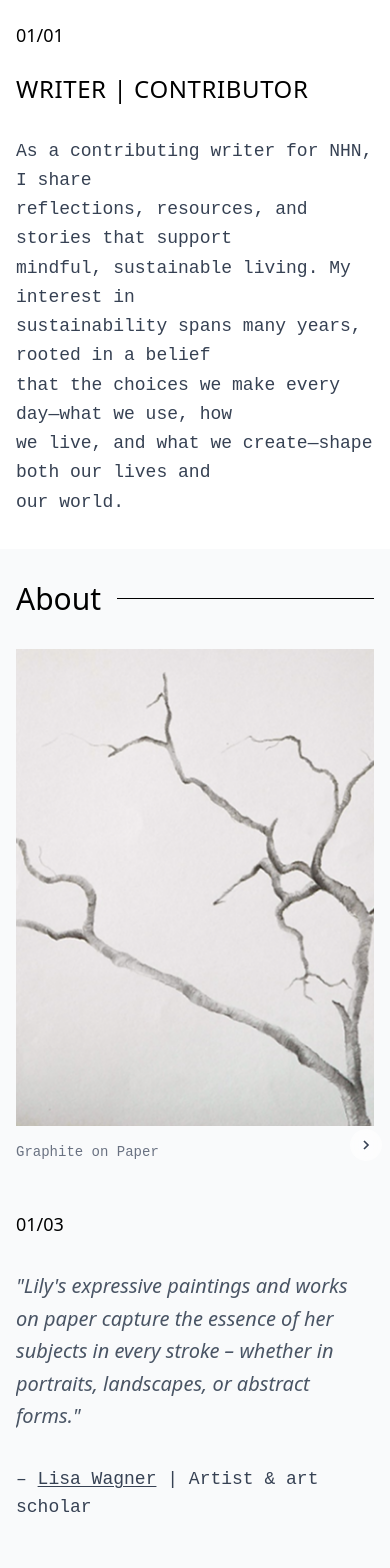
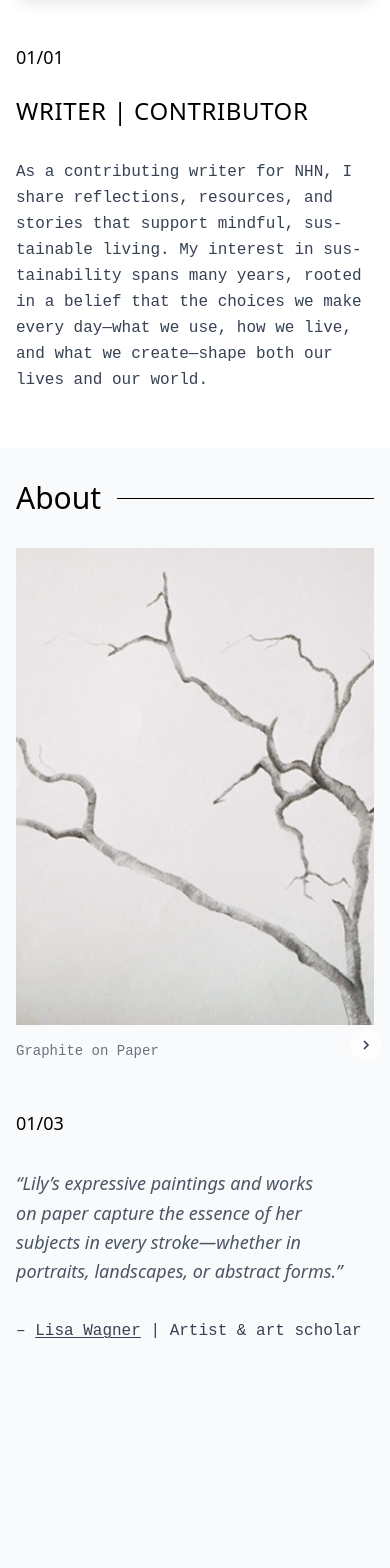
Before and after one commit to lilysan24/lilysmithstudio, a Next.js app: page / in a window 390 px wide. Shown: the part 3300-4868 px from the top of the page. Built offline with nearby package versions, Linux system fonts and the light colour scheme; a web font is replaced by a local one.

Commit message:
feat: fixed blocky text in storyteller mobile

```diff
--- a/app/globals.css
+++ b/app/globals.css
@@ -15,3 +15,7 @@ html { scroll-behavior: smooth; }
 
 /* Apply PT Mono to body text */
 p, .font-pt-mono { font-family: "PT Mono", monospace; }
+
+/* Smooth mobile wrapping */
+.hyphens-auto { hyphens: auto; }
+.text-balance { text-wrap: balance; } /* modern browsers */
--- a/components/AboutSection.tsx
+++ b/components/AboutSection.tsx
@@ -1,4 +1,3 @@
-// components/AboutSection.tsx
 'use client'
 import { useState } from 'react'
 import Image from 'next/image'
@@ -47,17 +46,10 @@ export default function AboutSection() {
 
                 <div className="pt-4 sm:pt-6 lg:pt-8">
                   <h3 className="text-lg mb-8">01/03</h3>
-
-                  <blockquote className="text-gray-600 text-xl leading-relaxed italic">
-                      &quot;Lily&apos;s expressive paintings
-                      and works on paper capture
-                      the essence of her subjects
-                      in every stroke – whether in
-                      portraits, landscapes, or
-                      abstract forms.&quot;
+                  <blockquote className="text-gray-600 text-lg sm:text-xl leading-relaxed md:leading-8 italic max-w-prose sm:max-w-[60ch] text-balance hyphens-auto break-words">
+                    “Lily’s expressive paintings and works on paper capture the essence of her subjects in every stroke—whether in portraits, landscapes, or abstract forms.”
                   </blockquote>
-
-                  <p className="text-gray-700 mt-8 text-lg">
+                  <p className="text-gray-700 mt-8 text-base sm:text-lg leading-relaxed md:leading-8 max-w-prose sm:max-w-[60ch] text-balance hyphens-auto break-words">
                     – <a
                         href="https://www.terrafineart.com/lisa-wagner/"
                         target="_blank"
@@ -65,7 +57,7 @@ export default function AboutSection() {
                         className="underline decoration-1 underline-offset-2 hover:opacity-70 transition-opacity"
                       >
                         Lisa Wagner
-                      </a> | Artist & art scholar
+                      </a> | Artist &amp; art scholar
                   </p>
                 </div>
               </div>
@@ -76,7 +68,6 @@ export default function AboutSection() {
               <div className="grid grid-cols-1 lg:grid-cols-3 gap-8 sm:gap-12 lg:gap-8 items-start">
                 <div className="lg:col-span-2">
                   <div className="flex gap-4 items-end h-[500px]">
-                    <div className="h-full">
                     <Image
                       src="/images/about-fashion-1.png"
                       alt="Fashion sketch - geometric dress"
@@ -84,8 +75,6 @@ export default function AboutSection() {
                       height={450}
                       className="h-full w-auto"
                     />
-                    </div>
-                    <div className="h-full">
                     <Image
                       src="/images/about-fashion-2.png"
                       alt="Fashion sketch - layered dress"
@@ -95,18 +84,12 @@ export default function AboutSection() {
                     />
                   </div>
                 </div>
-                </div>
 
                 <div className="pt-4 sm:pt-6 lg:pt-8">
                   <h3 className="text-lg mb-6">02/03</h3>
-                  <h4 className="text-xl sm:text-xl mb-6 font-light tracking-wide">MULTIDISCIPLINARY ARTIST</h4>
-                  <p className="text-gray-700 leading-relaxed text-base">
-                    I am a multidisciplinary artist working in painting, fashion /
-                    jewelry design, and narrative. I have painted throughout
-                    my life, alongside a career in brand storytelling and
-                    creative direction. That dual practice has given me
-                    decades of experience in observation, composition, and
-                    the shaping of emotional meaning.
+                  <h4 className="text-xl mb-6 font-light tracking-wide">MULTIDISCIPLINARY ARTIST</h4>
+                  <p className="text-gray-700 text-base sm:text-lg leading-relaxed md:leading-8 max-w-prose sm:max-w-[60ch] text-balance hyphens-auto break-words">
+                    I am a multidisciplinary artist working in painting, fashion / jewelry design, and narrative. I have painted throughout my life, alongside a career in brand storytelling and creative direction. That dual practice has given me decades of experience in observation, composition, and the shaping of emotional meaning.
                   </p>
                 </div>
               </div>
@@ -128,20 +111,12 @@ export default function AboutSection() {
 
                 <div className="pt-4 sm:pt-6 lg:pt-8">
                   <h3 className="text-lg mb-6">03/03</h3>
-                  <h4 className="text-xl sm:text-xl mb-6 font-light tracking-wide">MULTIDISCIPLINARY ARTIST</h4>
-                  <p className="text-gray-700 leading-relaxed text-base mb-4">
-                    My paintings—often still lifes and landscapes that shift
-                    toward portraiture—are intuitive and contemplative,
-                    revealing traces of presence that go beyond appearance.
-                    My custom-made jewelry pieces are crafted to hold
-                    personal meaning and are often designed through close
-                    collaboration with the wearer. I also create commissioned
-                    artworks, developing each with a deep attention to the
-                    subject&apos;s essence.
+                  <h4 className="text-xl mb-6 font-light tracking-wide">MULTIDISCIPLINARY ARTIST</h4>
+                  <p className="text-gray-700 text-base sm:text-lg leading-relaxed md:leading-8 mb-4 max-w-prose sm:max-w-[60ch] text-balance hyphens-auto break-words">
+                    My paintings—often still lifes and landscapes that shift toward portraiture—are intuitive and contemplative, revealing traces of presence that go beyond appearance. My custom-made jewelry pieces are crafted to hold personal meaning and are often designed through close collaboration with the wearer. I also create commissioned artworks, developing each with a deep attention to the subject’s essence.
                   </p>
-                  <p className="text-gray-700 leading-relaxed text-base">
-                    I believe the role of art is not to reflect the outward
-                    appearance of things, but to reveal what lies beneath.
+                  <p className="text-gray-700 text-base sm:text-lg leading-relaxed md:leading-8 max-w-prose sm:max-w-[60ch] text-balance hyphens-auto break-words">
+                    I believe the role of art is not to reflect the outward appearance of things, but to reveal what lies beneath.
                   </p>
                 </div>
               </div>
--- a/components/StorytellerSection.tsx
+++ b/components/StorytellerSection.tsx
@@ -1,4 +1,3 @@
-// components/StorytellerSection.tsx
 import Image from 'next/image'
 
 export default function StorytellerSection() {
@@ -27,18 +26,15 @@ export default function StorytellerSection() {
           <div className="pt-4 sm:pt-6 lg:pt-8">
             <h3 className="text-lg mb-6">01/01</h3>
             <h4 className="text-2xl mb-8 font-light tracking-wide">WRITER | CONTRIBUTOR</h4>
-            <p className="text-gray-700 leading-relaxed text-lg">
-              As a contributing writer for NHN, I share<br/>
-              reflections, resources, and stories that support<br/>
-              mindful, sustainable living. My interest in<br/>
-              sustainability spans many years, rooted in a belief<br/>
-              that the choices we make every day—what we use, how<br/>
-              we live, and what we create—shape both our lives and<br/>
-              our world.
+
+            {/* natural flowing paragraph; width + hyphenation for mobile */}
+            <p className="text-gray-700 text-base sm:text-lg leading-relaxed md:leading-8 max-w-prose sm:max-w-[60ch] hyphens-auto break-words text-balance">
+              As a contributing writer for NHN, I share reflections, resources, and stories that support mindful, sustainable
+              living. My interest in sustainability spans many years, rooted in a belief that the choices we make every
+              day—what we use, how we live, and what we create—shape both our lives and our world.
             </p>
           </div>
         </div>
-
       </div>
     </section>
   )
```
Lines whose indentation alone changed are shown as unchanged.
